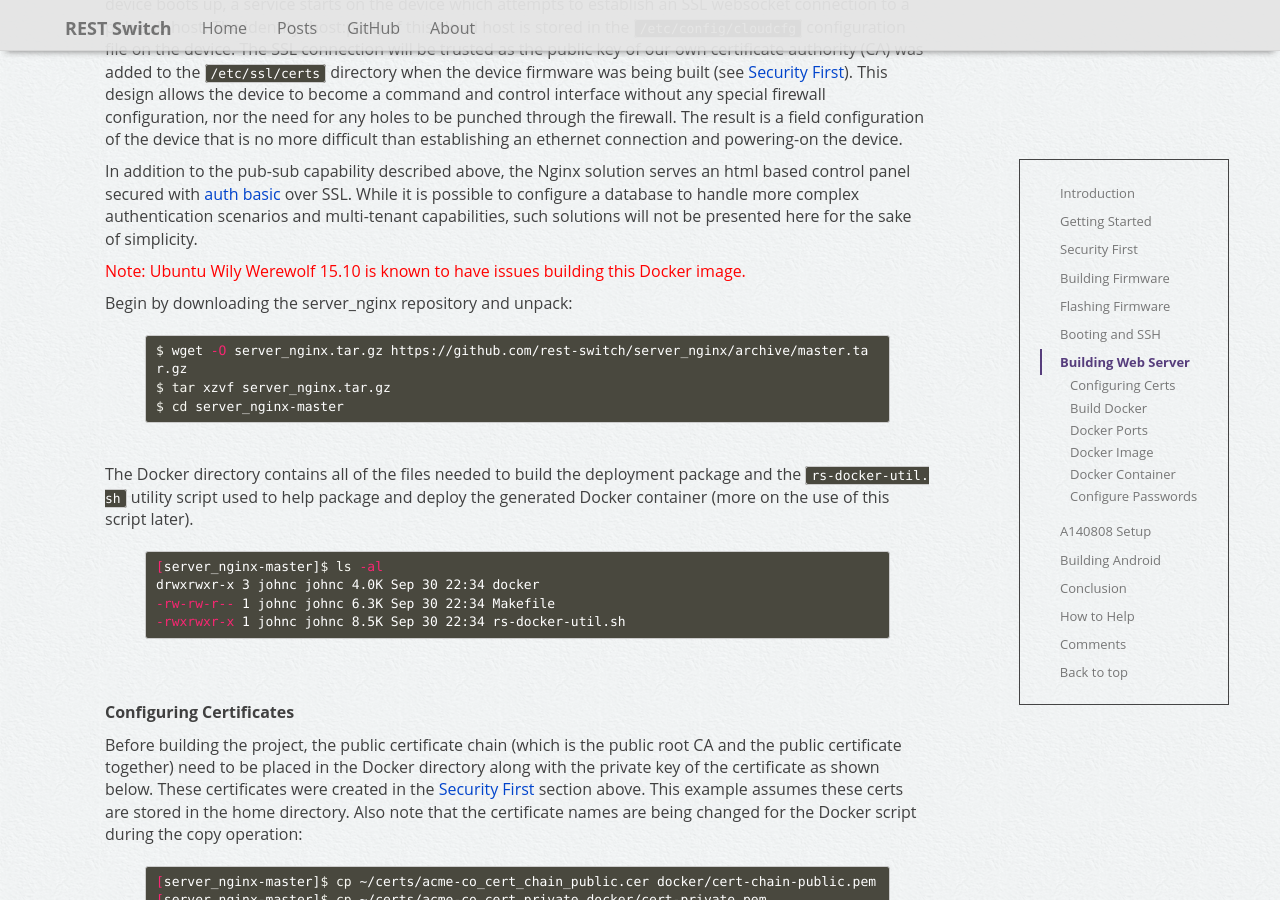
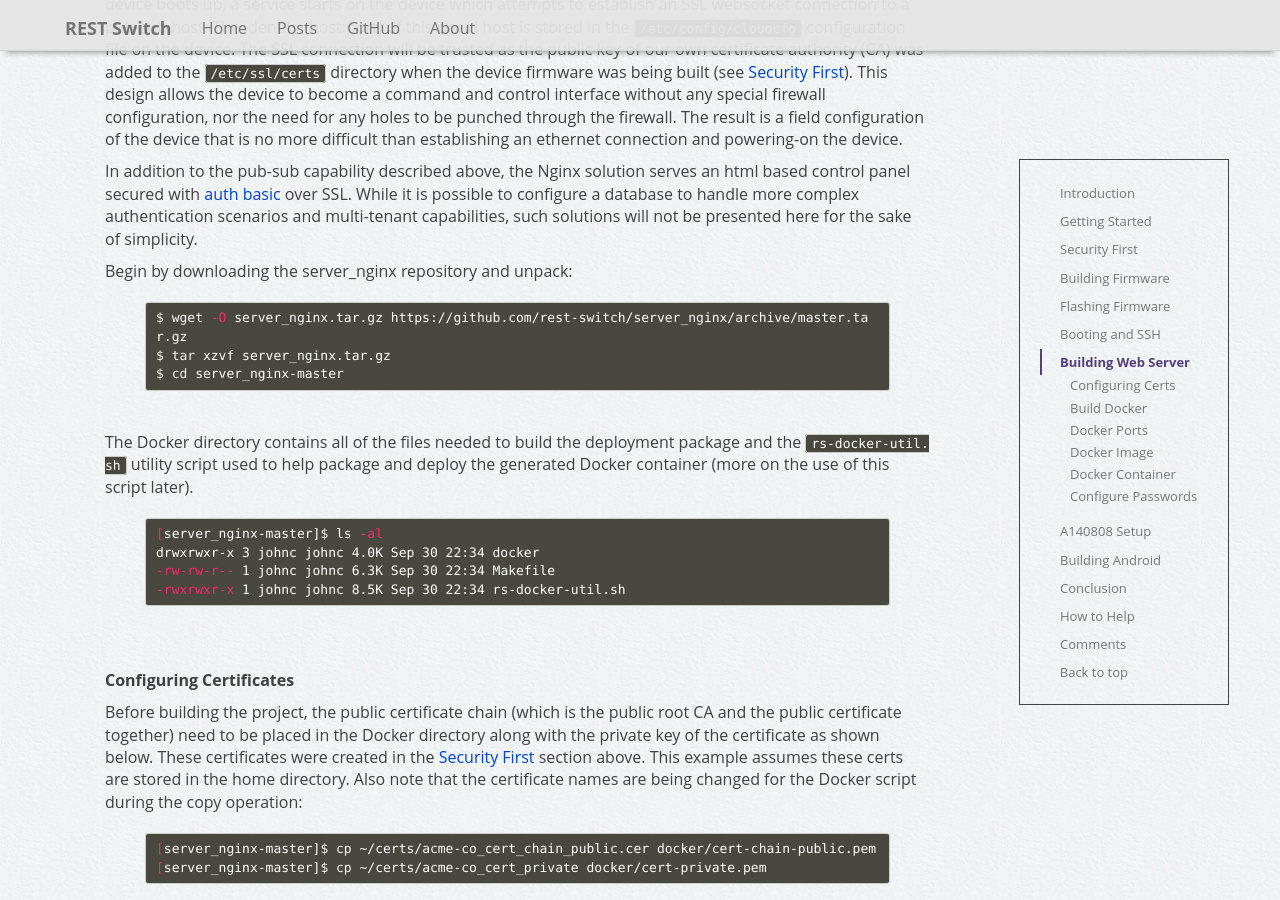
Before and after one commit to rest-switch/rest-switch.github.io, a Jekyll site: the page built from _posts/2015-11-02-a140808.markdown, in a window 1280 px wide and 900 px high, scrolled down 17280 px. Built offline with Jekyll 4.4.1, drawn with Linux system fonts in a browser that asks for light colours; nearby versions of some CDN libraries; comment, search, counter and statistics services are not loaded.

Commit message:
removed Ubuntu message
Signed-off-by: John Clark <inindev@gmail.com>

```diff
--- a/_posts/2015-11-02-a140808.markdown
+++ b/_posts/2015-11-02-a140808.markdown
@@ -669,8 +669,6 @@ To get started, we need to understand the mechanisms at play in the overall solu
 
 In addition to the pub-sub capability described above, the Nginx solution serves an html based control panel secured with <a href="https://www.nginx.com/resources/admin-guide/restricting-access" target="_blank" rel="noopener noreferrer">auth basic</a> over SSL. While it is possible to configure a database to handle more complex authentication scenarios and multi-tenant capabilities, such solutions will not be presented here for the sake of simplicity.
 
-<span style="color: #f00">Note: Ubuntu Wily Werewolf 15.10 is known to have issues building this Docker image.</span>
-
 Begin by downloading the server_nginx repository and unpack:
 
 {% highlight sh %}
```
